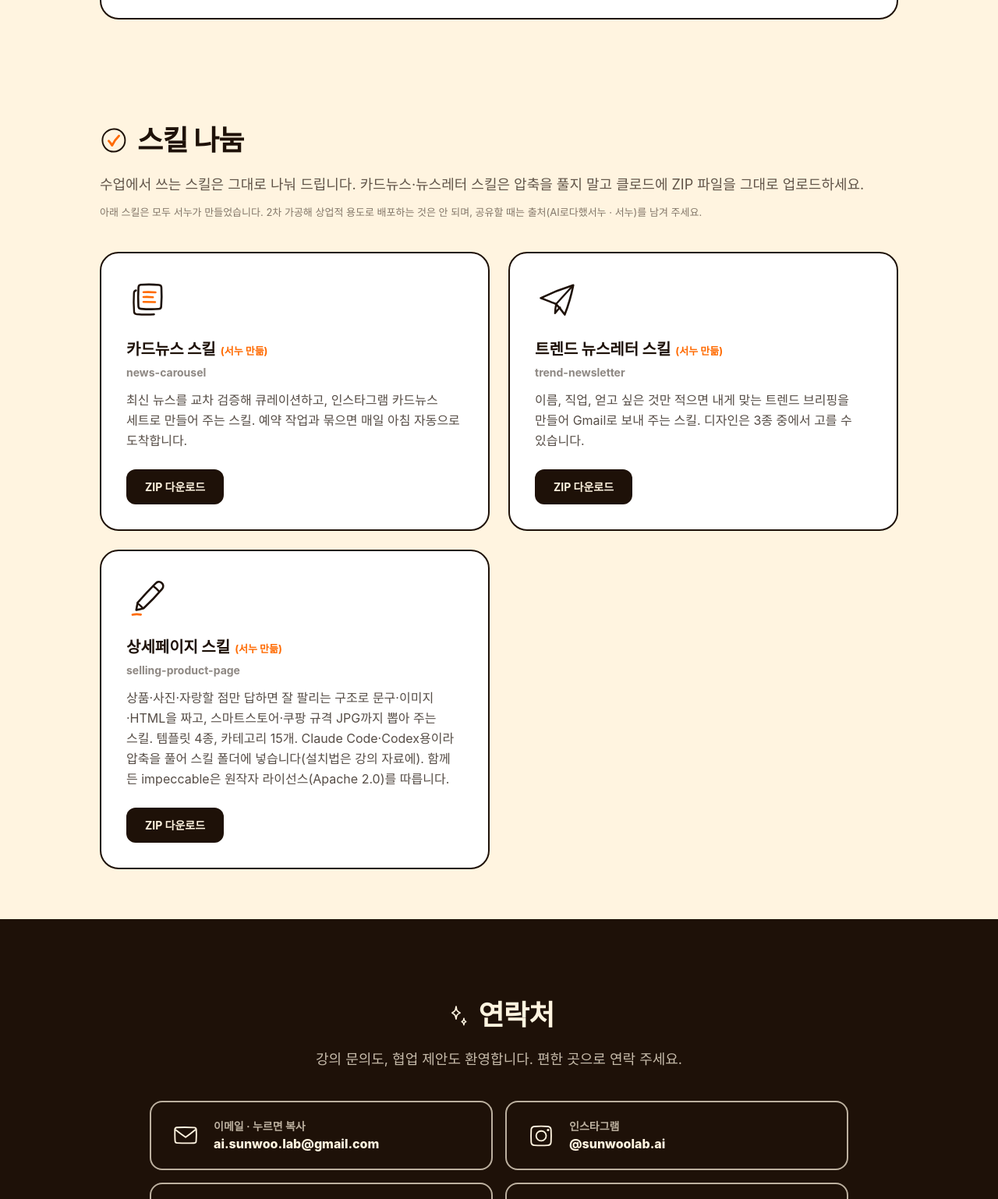
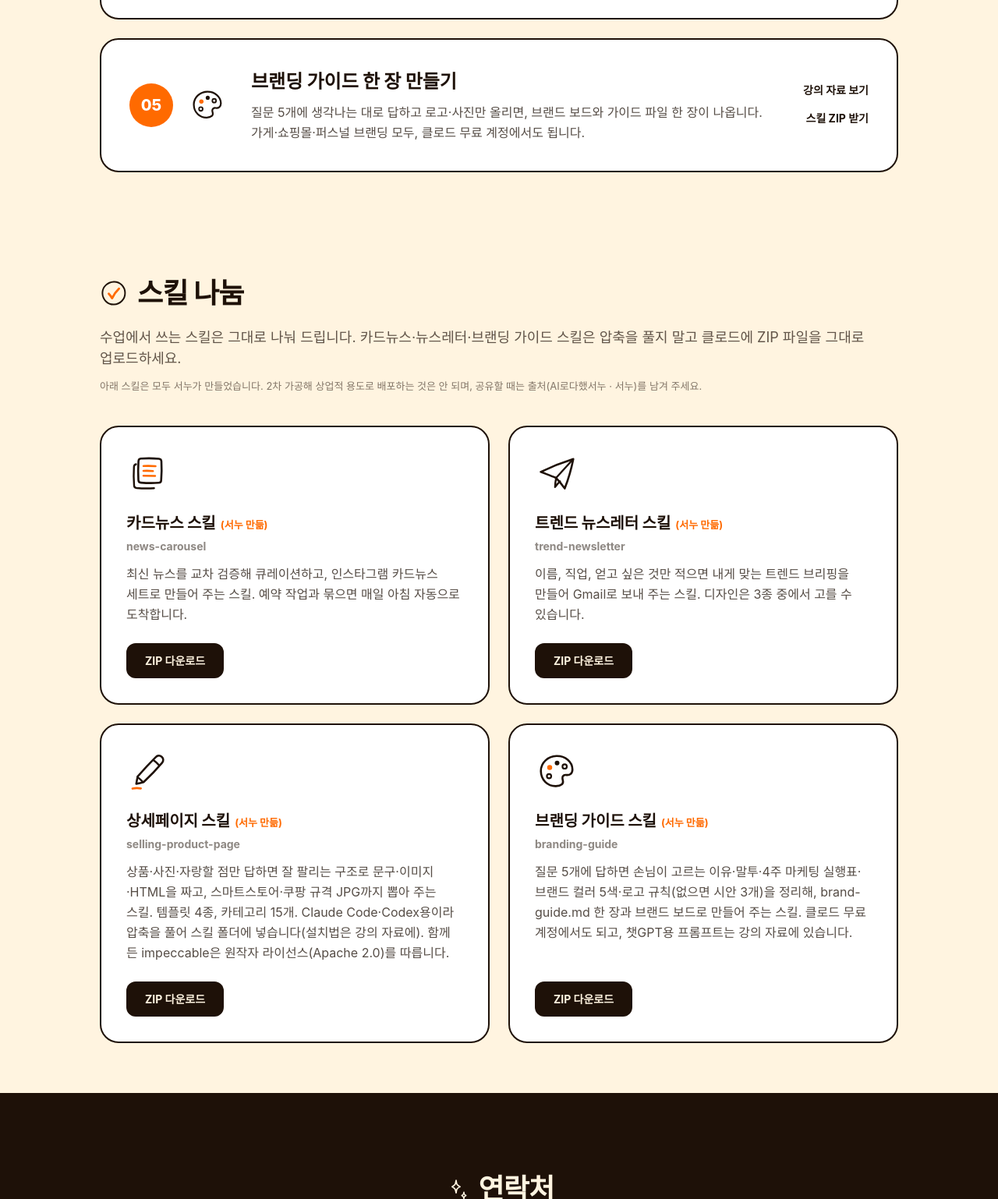
Before and after one commit to Sunwoo-choi-1/seonulab-site, a plain HTML site: page index.html in a window 1280 px wide. Shown: the part 2133-3671 px from the top of the page at 78% size. Drawn offline with Linux system fonts and the light colour scheme; a web font is replaced by a local one.

Commit message:
5강 브랜딩 가이드 강의 카드·스킬 카드 + /class5 짧은 주소
Co-Authored-By: Claude Opus 5.5 <noreply@anthropic.com>

```diff
--- a/index.html
+++ b/index.html
@@ -441,6 +441,27 @@
             </div>
           </article>
 
+          <article class="lecture-card card-lift">
+            <div class="badge-row">
+              <span class="lecture-num">05</span>
+              <svg class="doodle" viewBox="0 0 56 56" fill="none" aria-hidden="true" style="color: var(--ink)">
+                <path d="M27.6 7.8c11.3-.4 20.4 7.4 20.6 17.2.1 5.2-3.6 7.6-7.7 7.1-3.3-.4-5.6 1.4-5.1 4.6.5 3.2 1.9 5.2-.6 7.3-2.1 1.7-4.6 2.3-7.8 2.4C16.3 46.7 7.9 38.4 7.7 27.3 7.5 16.4 16.6 8.2 27.6 7.8Z" stroke="currentColor" stroke-width="2.6" stroke-linejoin="round"/>
+                <circle cx="19" cy="22.5" r="3.2" fill="#FF6A00"/>
+                <circle cx="28.5" cy="16.8" r="3" fill="currentColor"/>
+                <circle cx="38.2" cy="21.2" r="2.8" stroke="currentColor" stroke-width="2.2"/>
+                <circle cx="18.2" cy="33.6" r="2.8" stroke="currentColor" stroke-width="2.2"/>
+              </svg>
+            </div>
+            <div class="lecture-body">
+              <h3>브랜딩 가이드 한 장 만들기</h3>
+              <p>질문 5개에 생각나는 대로 답하고 로고·사진만 올리면, 브랜드 보드와 가이드 파일 한 장이 나옵니다. 가게·쇼핑몰·퍼스널 브랜딩 모두, 클로드 무료 계정에서도 됩니다.</p>
+            </div>
+            <div class="lecture-links">
+              <a href="/class5" target="_blank" rel="noreferrer" class="link-draw">강의 자료 보기</a>
+              <a href="https://github.com/Sunwoo-choi-1/branding-guide-skill/releases/latest/download/branding-guide.zip" class="link-draw">스킬 ZIP 받기</a>
+            </div>
+          </article>
+
         </div>
       </div>
     </section>
@@ -455,7 +476,7 @@
           </svg>
           스킬 나눔
         </h2>
-        <p class="section-sub">수업에서 쓰는 스킬은 그대로 나눠 드립니다. 카드뉴스·뉴스레터 스킬은 압축을 풀지 말고 클로드에 ZIP 파일을 그대로 업로드하세요.</p>
+        <p class="section-sub">수업에서 쓰는 스킬은 그대로 나눠 드립니다. 카드뉴스·뉴스레터·브랜딩 가이드 스킬은 압축을 풀지 말고 클로드에 ZIP 파일을 그대로 업로드하세요.</p>
         <p class="skill-note">아래 스킬은 모두 서누가 만들었습니다. 2차 가공해 상업적 용도로 배포하는 것은 안 되며, 공유할 때는 출처(AI로다했서누 · 서누)를 남겨 주세요.</p>
         <div class="skill-grid">
 
@@ -492,6 +513,20 @@
             <p class="code">selling-product-page</p>
             <p class="desc">상품·사진·자랑할 점만 답하면 잘 팔리는 구조로 문구·이미지·HTML을 짜고, 스마트스토어·쿠팡 규격 JPG까지 뽑아 주는 스킬. 템플릿 4종, 카테고리 15개. Claude Code·Codex용이라 압축을 풀어 스킬 폴더에 넣습니다(설치법은 강의 자료에). 함께 든 impeccable은 원작자 라이선스(Apache 2.0)를 따릅니다.</p>
             <a href="/downloads/sangsepage-skill-set.zip" download class="btn-ink">ZIP 다운로드</a>
+          </article>
+
+          <article class="skill-card card-lift">
+            <svg class="doodle" viewBox="0 0 56 56" fill="none" aria-hidden="true" style="color: var(--ink)">
+              <path d="M27.6 7.8c11.3-.4 20.4 7.4 20.6 17.2.1 5.2-3.6 7.6-7.7 7.1-3.3-.4-5.6 1.4-5.1 4.6.5 3.2 1.9 5.2-.6 7.3-2.1 1.7-4.6 2.3-7.8 2.4C16.3 46.7 7.9 38.4 7.7 27.3 7.5 16.4 16.6 8.2 27.6 7.8Z" stroke="currentColor" stroke-width="2.6" stroke-linejoin="round"/>
+              <circle cx="19" cy="22.5" r="3.2" fill="#FF6A00"/>
+              <circle cx="28.5" cy="16.8" r="3" fill="currentColor"/>
+              <circle cx="38.2" cy="21.2" r="2.8" stroke="currentColor" stroke-width="2.2"/>
+              <circle cx="18.2" cy="33.6" r="2.8" stroke="currentColor" stroke-width="2.2"/>
+            </svg>
+            <h3>브랜딩 가이드 스킬<span class="maker">(서누 만듦)</span></h3>
+            <p class="code">branding-guide</p>
+            <p class="desc">질문 5개에 답하면 손님이 고르는 이유·말투·4주 마케팅 실행표·브랜드 컬러 5색·로고 규칙(없으면 시안 3개)을 정리해, brand-guide.md 한 장과 브랜드 보드로 만들어 주는 스킬. 클로드 무료 계정에서도 되고, 챗GPT용 프롬프트는 강의 자료에 있습니다.</p>
+            <a href="https://github.com/Sunwoo-choi-1/branding-guide-skill/releases/latest/download/branding-guide.zip" class="btn-ink">ZIP 다운로드</a>
           </article>
 
         </div>
```
Also changed, not shown: vercel.json.
